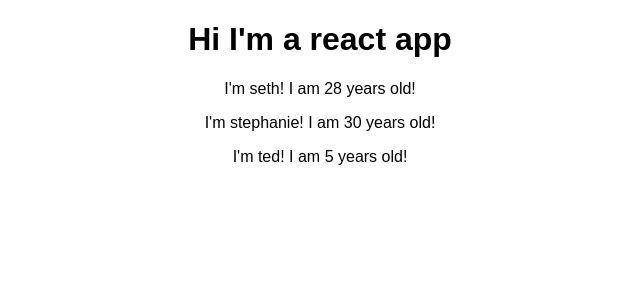
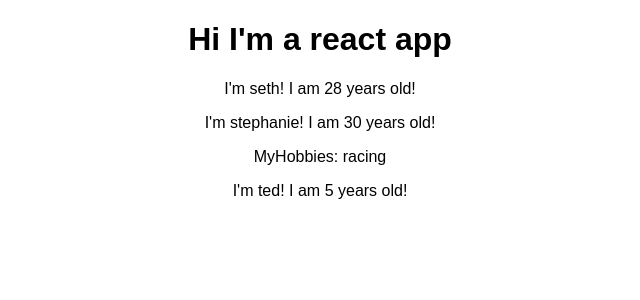
Before and after one commit to sethlewandowski/reactTheCompleteGuideUdemy, a React (Create React App) app in the folder Section3/react-complete-guide/: page / in a window 1280 px wide. Shown: the top 300 px of the page, without its empty margins (320-960 px from the left). Built offline with nearby package versions, Linux system fonts and the light colour scheme.

Commit message:
finished props

```diff
--- a/Section3/react-complete-guide/src/Person/Person.js
+++ b/Section3/react-complete-guide/src/Person/Person.js
@@ -2,9 +2,12 @@ import React from "react"
 
 const person = (props) => {
   return (
-    <p>
-      I'm {props.name}! I am {props.age} years old!
-    </p>
+    <div>
+      <p>
+        I'm {props.name}! I am {props.age} years old!
+      </p>
+      <p>{props.children}</p>
+    </div>
   )
 }
 
```
